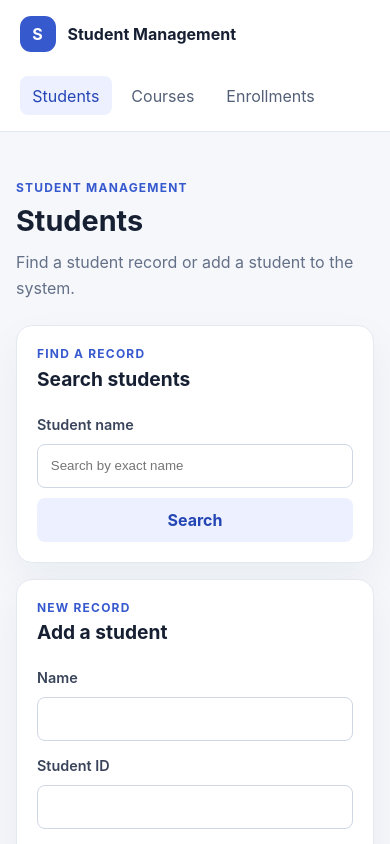
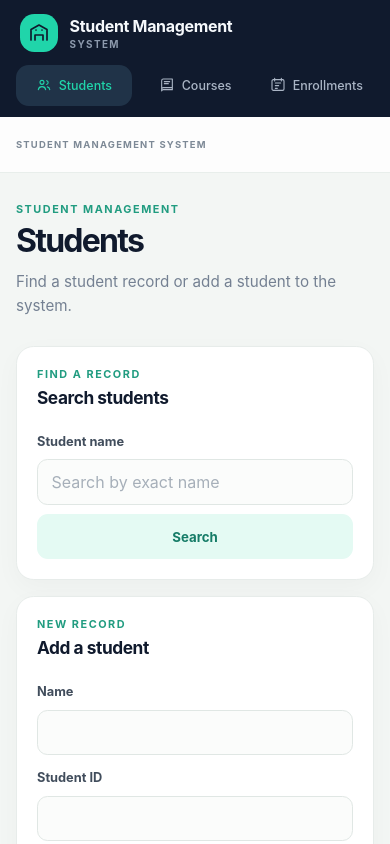
Before and after one commit to ziafarooqui1/cis3339-homework1, a Vue app in the folder frontend/: page /students in a window 390 px wide. Shown: the top 844 px of the page. Built offline with nearby package versions, Linux system fonts and the light colour scheme.

Commit message:
implemented req 8 ui design

```diff
--- a/frontend/src/App.vue
+++ b/frontend/src/App.vue
@@ -4,19 +4,50 @@ import { RouterLink, RouterView } from 'vue-router';
 
 <template>
   <div class="app-shell">
-    <header class="app-header">
+    <aside class="sidebar">
       <RouterLink class="brand" to="/students" aria-label="Student Management home">
-        <span class="brand-mark" aria-hidden="true">S</span>
-        <span>Student Management</span>
+        <span class="brand-mark" aria-hidden="true">
+          <svg viewBox="0 0 24 24" fill="none">
+            <path d="M4 19V8.5L12 4l8 4.5V19M8 19v-5h8v5M9 9h.01M15 9h.01" />
+          </svg>
+        </span>
+        <span class="brand-copy">
+          <strong>Student Management</strong>
+          <small>SYSTEM</small>
+        </span>
       </RouterLink>
+
       <nav class="main-nav" aria-label="Main navigation">
-        <RouterLink to="/students">Students</RouterLink>
-        <RouterLink to="/courses">Courses</RouterLink>
-        <RouterLink to="/enrollments">Enrollments</RouterLink>
+        <RouterLink to="/students">
+          <svg viewBox="0 0 24 24" aria-hidden="true">
+            <circle cx="9" cy="8" r="3" />
+            <path d="M3.5 19c.5-3 2.4-4.5 5.5-4.5s5 1.5 5.5 4.5M16 5.5a3 3 0 0 1 0 5.8M17 14.8c2.1.5 3.3 1.9 3.6 4.2" />
+          </svg>
+          <span>Students</span>
+        </RouterLink>
+        <RouterLink to="/courses">
+          <svg viewBox="0 0 24 24" aria-hidden="true">
+            <path d="M4 5.5A2.5 2.5 0 0 1 6.5 3H20v16H6.5A2.5 2.5 0 0 0 4 21zM4 5.5v13A2.5 2.5 0 0 1 6.5 16H20M8 7h8M8 10h6" />
+          </svg>
+          <span>Courses</span>
+        </RouterLink>
+        <RouterLink to="/enrollments">
+          <svg viewBox="0 0 24 24" aria-hidden="true">
+            <path d="M5 4h14a2 2 0 0 1 2 2v12a2 2 0 0 1-2 2H5a2 2 0 0 1-2-2V6a2 2 0 0 1 2-2zM8 9h8M8 13h5M8 17h3M7 2v4M17 2v4" />
+          </svg>
+          <span>Enrollments</span>
+        </RouterLink>
       </nav>
-    </header>
-    <main class="page-content">
-      <RouterView />
-    </main>
+
+    </aside>
+
+    <div class="main-panel">
+      <header class="topbar">
+        <span>STUDENT MANAGEMENT SYSTEM</span>
+      </header>
+      <main class="page-content">
+        <RouterView />
+      </main>
+    </div>
   </div>
 </template>
--- a/frontend/src/style.css
+++ b/frontend/src/style.css
@@ -1,9 +1,17 @@
 :root {
   font-family: Inter, ui-sans-serif, system-ui, -apple-system, BlinkMacSystemFont, "Segoe UI", sans-serif;
   color: #172033;
-  background: #f5f7fb;
+  background: #f3f6f4;
   font-synthesis: none;
   text-rendering: optimizeLegibility;
+  --navy: #101a2d;
+  --navy-soft: #1c2940;
+  --mint: #20d5aa;
+  --mint-pale: #e4faf3;
+  --ink: #172033;
+  --muted: #748092;
+  --line: #e6ece9;
+  --surface: #fff;
 }
 
 * {
@@ -17,93 +25,197 @@ body {
 }
 
 button,
-a {
+a,
+input,
+select {
   font: inherit;
+}
+
+button,
+select {
+  cursor: pointer;
 }
 
 .app-shell {
   min-height: 100vh;
 }
 
-.app-header {
+.sidebar {
+  position: fixed;
+  inset: 0 auto 0 0;
+  z-index: 2;
   display: flex;
-  align-items: center;
-  justify-content: space-between;
-  gap: 1.5rem;
-  padding: 1rem clamp(1rem, 5vw, 4rem);
-  background: #fff;
-  border-bottom: 1px solid #e4e9f1;
+  width: 252px;
+  flex-direction: column;
+  padding: 1.65rem 1.15rem 1.2rem;
+  color: #f6f9fc;
+  background: var(--navy);
 }
 
 .brand {
-  display: inline-flex;
+  display: flex;
   align-items: center;
   gap: 0.75rem;
+  padding: 0.25rem 0.5rem 2.35rem;
   color: inherit;
-  font-weight: 700;
   text-decoration: none;
 }
 
 .brand-mark {
   display: grid;
-  width: 2.25rem;
-  aspect-ratio: 1;
+  width: 2.65rem;
+  height: 2.65rem;
+  flex: 0 0 auto;
   place-items: center;
-  border-radius: 0.7rem;
-  color: #fff;
-  background: #3659ce;
+  border-radius: 0.9rem;
+  color: var(--navy);
+  background: var(--mint);
+}
+
+.brand-mark svg {
+  width: 1.5rem;
+  stroke: currentColor;
+  stroke-linecap: round;
+  stroke-linejoin: round;
+  stroke-width: 1.7;
+}
+
+.brand-copy {
+  display: grid;
+  gap: 0.15rem;
+}
+
+.brand-copy strong {
+  font-size: 1rem;
+  letter-spacing: -0.02em;
+}
+
+.brand-copy small {
+  color: #8d9aad;
+  font-size: 0.62rem;
+  font-weight: 700;
+  letter-spacing: 0.14em;
 }
 
 .main-nav {
-  display: flex;
-  flex-wrap: wrap;
-  gap: 0.4rem;
+  display: grid;
+  gap: 0.35rem;
 }
 
 .main-nav a {
-  padding: 0.6rem 0.8rem;
-  border-radius: 0.5rem;
-  color: #536078;
+  display: flex;
+  min-height: 2.9rem;
+  align-items: center;
+  gap: 0.8rem;
+  padding: 0.7rem 0.8rem;
+  border-radius: 0.8rem;
+  color: #aab5c5;
+  font-size: 0.9rem;
+  font-weight: 550;
   text-decoration: none;
+  transition: background-color 140ms ease, color 140ms ease;
 }
 
-.main-nav a:hover,
+.main-nav a svg {
+  width: 1.2rem;
+  height: 1.2rem;
+  flex: 0 0 auto;
+  fill: none;
+  stroke: currentColor;
+  stroke-linecap: round;
+  stroke-linejoin: round;
+  stroke-width: 1.65;
+}
+
+.main-nav a:hover {
+  color: #fff;
+  background: var(--navy-soft);
+}
+
 .main-nav a.router-link-active {
-  color: #2445b4;
-  background: #edf1ff;
+  color: var(--mint);
+  background: #203348;
+}
+
+.main-panel {
+  min-height: 100vh;
+  margin-left: 252px;
+}
+
+.topbar {
+  display: flex;
+  min-height: 4.3rem;
+  align-items: center;
+  justify-content: space-between;
+  gap: 1rem;
+  padding: 0 clamp(1.25rem, 4vw, 3.25rem);
+  border-bottom: 1px solid #e8eeeb;
+  color: #7d8996;
+  background: rgb(255 255 255 / 82%);
+  font-size: 0.68rem;
+  font-weight: 750;
+  letter-spacing: 0.13em;
 }
 
 .page-content {
-  width: min(100% - 2rem, 68rem);
-  margin: 3rem auto;
-}
-
-.view-card {
-  padding: clamp(1.5rem, 5vw, 3rem);
-  border: 1px solid #e4e9f1;
-  border-radius: 1rem;
-  background: #fff;
-  box-shadow: 0 1rem 2.5rem rgb(23 32 51 / 5%);
+  width: min(100% - 3rem, 1200px);
+  margin: 0 auto;
+  padding: clamp(1.7rem, 4vw, 3.2rem) 0 4rem;
 }
 
 .view-intro {
-  margin-bottom: 1.5rem;
+  margin-bottom: 1.7rem;
+}
+
+.eyebrow {
+  margin: 0 0 0.55rem;
+  color: #219c80;
+  font-size: 0.68rem;
+  font-weight: 750;
+  letter-spacing: 0.14em;
+  text-transform: uppercase;
+}
+
+h1 {
+  margin: 0;
+  color: var(--navy);
+  font-size: clamp(2rem, 4vw, 2.8rem);
+  font-weight: 680;
+  letter-spacing: -0.055em;
+  line-height: 1.08;
+}
+
+.intro {
+  max-width: 40rem;
+  margin: 0.7rem 0 0;
+  color: #748092;
+  font-size: 0.95rem;
+  line-height: 1.6;
+}
+
+.view-card,
+.result-panel {
+  min-width: 0;
+  padding: clamp(1.25rem, 2.7vw, 2rem);
+  border: 1px solid #e7ecea;
+  border-radius: 1.1rem;
+  background: var(--surface);
+  box-shadow: 0 8px 26px rgb(16 26 45 / 3%);
 }
 
 .view-card h2,
 .section-heading h2 {
   margin: 0;
-  font-size: 1.2rem;
+  color: var(--navy);
+  font-size: 1.08rem;
+  font-weight: 670;
+  letter-spacing: -0.025em;
 }
 
 .student-layout {
   display: grid;
   grid-template-columns: repeat(2, minmax(0, 1fr));
   gap: 1rem;
-}
-
-.student-layout > .view-card {
-  padding: clamp(1.25rem, 3vw, 2rem);
 }
 
 .student-layout > .result-panel {
@@ -115,7 +227,7 @@ a {
   align-items: flex-start;
   justify-content: space-between;
   gap: 1rem;
-  margin-bottom: 1.25rem;
+  margin-bottom: 1.35rem;
 }
 
 .section-heading .eyebrow {
@@ -124,31 +236,99 @@ a {
 
 .form-stack {
   display: grid;
-  gap: 0.7rem;
+  gap: 0.65rem;
 }
 
-.form-stack label {
+.form-stack label,
+.enrollment-layout label {
   margin-top: 0.3rem;
-  color: #39445a;
-  font-size: 0.9rem;
-  font-weight: 600;
+  color: #414d5c;
+  font-size: 0.8rem;
+  font-weight: 650;
 }
 
-.form-stack input {
+.form-stack input,
+.form-stack select,
+.enrollment-layout select,
+.roster-select {
   width: 100%;
-  min-height: 2.75rem;
-  padding: 0.65rem 0.8rem;
-  border: 1px solid #cfd7e5;
-  border-radius: 0.5rem;
-  color: #172033;
-  background: #fff;
+  min-height: 2.85rem;
+  padding: 0.7rem 0.85rem;
+  border: 1px solid #e0e7e4;
+  border-radius: 0.65rem;
+  outline: 0;
+  color: #243044;
+  background: #fbfcfb;
+  transition: border-color 140ms ease, box-shadow 140ms ease, background 140ms ease;
 }
 
-.form-stack input:focus-visible,
+.form-stack input::placeholder {
+  color: #a6afb9;
+}
+
+.form-stack input:focus,
+.form-stack select:focus,
+.enrollment-layout select:focus,
+.roster-select:focus {
+  border-color: #59d9ba;
+  background: #fff;
+  box-shadow: 0 0 0 3px rgb(32 213 170 / 15%);
+}
+
+.button {
+  min-height: 2.8rem;
+  padding: 0.68rem 1.05rem;
+  border: 0;
+  border-radius: 0.68rem;
+  cursor: pointer;
+  font-size: 0.83rem;
+  font-weight: 680;
+  transition: background-color 140ms ease, color 140ms ease, transform 140ms ease;
+  white-space: nowrap;
+}
+
+.button:hover:not(:disabled) {
+  transform: translateY(-1px);
+}
+
+.button:disabled {
+  cursor: wait;
+  opacity: 0.6;
+}
+
 .button:focus-visible,
-.main-nav a:focus-visible {
-  outline: 3px solid #9aafff;
-  outline-offset: 2px;
+.main-nav a:focus-visible,
+.brand:focus-visible {
+  outline: 3px solid #71e6c9;
+  outline-offset: 3px;
+}
+
+.button-primary {
+  margin-top: 0.55rem;
+  color: #102438;
+  background: var(--mint);
+}
+
+.button-primary:hover:not(:disabled) {
+  background: #43e2bd;
+}
+
+.button-secondary {
+  color: #167c67;
+  background: var(--mint-pale);
+}
+
+.button-secondary:hover:not(:disabled) {
+  background: #d3f6eb;
+}
+
+.button-danger {
+  color: #a3424b;
+  background: #fff0f0;
+}
+
+.button-danger:hover:not(:disabled) {
+  background: #ffe2e2;
 }
 
 .inline-form {
@@ -156,74 +336,44 @@ a {
   gap: 0.6rem;
 }
 
-.button {
-  min-height: 2.75rem;
-  padding: 0.65rem 1rem;
-  border: 0;
-  border-radius: 0.5rem;
-  cursor: pointer;
-  font-weight: 650;
-  white-space: nowrap;
-}
-
-.button:disabled {
-  cursor: wait;
-  opacity: 0.65;
-}
-
-.button-primary {
-  margin-top: 0.5rem;
-  color: #fff;
-  background: #3659ce;
-}
-
-.button-primary:hover:not(:disabled) {
-  background: #2949b5;
-}
-
-.button-secondary {
-  color: #2445b4;
-  background: #edf1ff;
-}
-
-.button-danger {
-  color: #a42c38;
-  background: #fff0f1;
-}
-
-.result-panel {
-  padding: clamp(1.25rem, 3vw, 2rem);
-  border: 1px solid #e4e9f1;
-  border-radius: 1rem;
-  background: #fff;
+.inline-form input {
+  min-width: 0;
 }
 
 .student-details {
   display: grid;
   grid-template-columns: repeat(4, minmax(0, 1fr));
-  gap: 1rem;
+  gap: 0.8rem;
   margin: 0;
 }
 
 .student-details div {
   min-width: 0;
+  padding: 0.95rem;
+  border: 1px solid #edf1ef;
+  border-radius: 0.75rem;
+  background: #fafcfb;
 }
 
 .student-details dt {
-  margin-bottom: 0.35rem;
-  color: #647087;
-  font-size: 0.85rem;
+  margin-bottom: 0.4rem;
+  color: #85909c;
+  font-size: 0.72rem;
+  font-weight: 600;
 }
 
 .student-details dd {
   margin: 0;
   overflow-wrap: anywhere;
-  font-weight: 650;
+  color: var(--navy);
+  font-size: 0.88rem;
+  font-weight: 680;
 }
 
 .empty-state {
   margin: 0;
-  color: #647087;
+  color: #87929e;
+  font-size: 0.85rem;
   line-height: 1.6;
 }
 
@@ -231,19 +381,20 @@ a {
   margin: 0 0 1rem;
   padding: 0.85rem 1rem;
   border: 1px solid transparent;
-  border-radius: 0.65rem;
+  border-radius: 0.75rem;
+  font-size: 0.85rem;
 }
 
 .notice-success {
-  border-color: #b7e5cc;
-  color: #17613a;
-  background: #effaf3;
+  border-color: #b6ecdb;
+  color: #17684f;
+  background: #eafaf4;
 }
 
 .notice-error {
-  border-color: #f0c4c8;
-  color: #8d2630;
-  background: #fff3f4;
+  border-color: #f2caca;
+  color: #923942;
+  background: #fff2f2;
 }
 
 .course-layout {
@@ -251,44 +402,6 @@ a {
   grid-template-columns: minmax(16rem, 0.75fr) minmax(0, 2fr);
   gap: 1rem;
   align-items: start;
-}
-
-.enrollment-layout {
-  display: grid;
-  grid-template-columns: repeat(2, minmax(0, 1fr));
-  gap: 1rem;
-  align-items: start;
-}
-
-.enrollment-layout > .view-card {
-  padding: clamp(1.25rem, 3vw, 2rem);
-}
-
-.enrollment-layout label {
-  display: block;
-  margin: 0 0 0.7rem;
-  color: #39445a;
-  font-size: 0.9rem;
-  font-weight: 600;
-}
-
-.enrollment-layout select,
-.roster-select {
-  width: 100%;
-  min-height: 2.75rem;
-  padding: 0.65rem 0.8rem;
-  border: 1px solid #cfd7e5;
-  border-radius: 0.5rem;
-  color: #172033;
-  background: #fff;
-}
-
-.roster-state {
-  margin-top: 1.25rem;
-}
-
-.course-add-panel {
-  padding: clamp(1.25rem, 3vw, 2rem);
 }
 
 .course-table-wrap {
@@ -302,19 +415,33 @@ a {
 
 .data-table th,
 .data-table td {
-  padding: 0.85rem 0.75rem;
-  border-bottom: 1px solid #e8edf5;
+  padding: 0.9rem 0.75rem;
+  border-bottom: 1px solid #edf1ef;
   text-align: left;
   vertical-align: middle;
 }
 
 .data-table th {
-  color: #647087;
-  font-size: 0.82rem;
+  color: #87929e;
+  font-size: 0.7rem;
+  font-weight: 700;
+  letter-spacing: 0.05em;
+  text-transform: uppercase;
 }
 
 .data-table td {
+  color: #344052;
+  font-size: 0.84rem;
   overflow-wrap: anywhere;
+}
+
+.data-table tbody tr:last-child td {
+  border-bottom: 0;
+}
+
+.data-table td:first-child {
+  color: #187d68;
+  font-weight: 700;
 }
 
 .table-action {
@@ -334,38 +461,89 @@ a {
   border: 0;
 }
 
-.eyebrow {
-  margin: 0 0 0.5rem;
-  color: #3659ce;
-  font-size: 0.75rem;
-  font-weight: 700;
-  letter-spacing: 0.1em;
-  text-transform: uppercase;
+.enrollment-layout {
+  display: grid;
+  grid-template-columns: repeat(2, minmax(0, 1fr));
+  gap: 1rem;
+  align-items: start;
 }
 
-h1 {
-  margin: 0;
-  font-size: clamp(1.8rem, 4vw, 2.5rem);
+.enrollment-layout label {
+  display: block;
+  margin: 0 0 0.65rem;
 }
 
-.intro {
-  max-width: 38rem;
-  margin: 0.75rem 0 0;
-  color: #647087;
-  line-height: 1.6;
+.roster-state {
+  margin-top: 1.25rem;
 }
 
-@media (max-width: 36rem) {
-  .app-header {
-    align-items: flex-start;
-    flex-direction: column;
+@media (max-width: 900px) {
+  .sidebar {
+    width: 218px;
+  }
+
+  .main-panel {
+    margin-left: 218px;
+  }
+
+  .student-details {
+    grid-template-columns: repeat(2, minmax(0, 1fr));
+  }
+}
+
+@media (max-width: 680px) {
+  .sidebar {
+    position: static;
+    width: auto;
+    padding: 0.8rem 1rem 0.7rem;
+  }
+
+  .brand {
+    padding: 0.1rem 0.25rem 0.8rem;
+  }
+
+  .brand-mark {
+    width: 2.35rem;
+    height: 2.35rem;
   }
 
   .main-nav {
-    width: 100%;
+    display: flex;
+    gap: 0.35rem;
   }
 
-  .student-layout {
+  .main-nav a {
+    min-height: 2.55rem;
+    flex: 1;
+    justify-content: center;
+    gap: 0.45rem;
+    padding: 0.55rem 0.4rem;
+    font-size: 0.78rem;
+  }
+
+  .main-nav a svg {
+    width: 1rem;
+    height: 1rem;
+  }
+
+  .main-panel {
+    margin-left: 0;
+  }
+
+  .topbar {
+    min-height: 3.5rem;
+    padding: 0 1rem;
+    font-size: 0.59rem;
+  }
+
+  .page-content {
+    width: min(100% - 2rem, 1200px);
+    padding-top: 1.8rem;
+  }
+
+  .student-layout,
+  .course-layout,
+  .enrollment-layout {
     grid-template-columns: 1fr;
   }
 
@@ -373,20 +551,33 @@ h1 {
     grid-column: auto;
   }
 
-  .student-details {
-    grid-template-columns: repeat(2, minmax(0, 1fr));
-  }
-
   .inline-form {
     align-items: stretch;
     flex-direction: column;
   }
 
-  .course-layout {
-    grid-template-columns: 1fr;
+  .inline-form .button {
+    width: 100%;
+  }
+}
+
+@media (max-width: 380px) {
+  .main-nav a {
+    flex-direction: column;
+    gap: 0.25rem;
+    font-size: 0.68rem;
   }
 
-  .enrollment-layout {
-    grid-template-columns: 1fr;
+  .student-details {
+    grid-template-columns: 1fr 1fr;
   }
 }
+
+@media (prefers-reduced-motion: reduce) {
+  *,
+  *::before,
+  *::after {
+    scroll-behavior: auto !important;
+    transition-duration: 0.01ms !important;
+  }
+}
```
